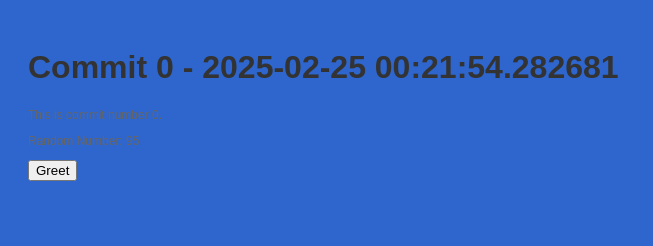
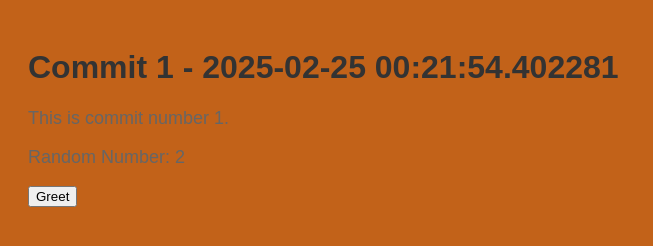
Before and after one commit to stiffs95/my-repo-20250225002151, a plain HTML site: page index.html in a window 1280 px wide. Shown: the whole page, without its empty margins (0-653 px from the left). Drawn offline with Linux system fonts and the light colour scheme.

Commit message:
📝 My last commit 1 (HTML, CSS, JS, or PY)

```diff
--- a/index.html
+++ b/index.html
@@ -2,13 +2,13 @@
     <!DOCTYPE html>
     <html>
     <head>
-        <title>Commit 0 - 2025-02-25 00:21:54.282681</title>
+        <title>Commit 1 - 2025-02-25 00:21:54.402281</title>
         <link rel="stylesheet" href="style.css">
     </head>
     <body>
-        <h1>Commit 0 - 2025-02-25 00:21:54.282681</h1>
-        <p>This is commit number 0.</p>
-        <p>Random Number: 95</p>
+        <h1>Commit 1 - 2025-02-25 00:21:54.402281</h1>
+        <p>This is commit number 1.</p>
+        <p>Random Number: 2</p>
         <button onclick="greet()">Greet</button>
         <script src="script.js"></script>
     </body>
--- a/script.js
+++ b/script.js
@@ -2,4 +2,4 @@
     function greet() {
         alert('Hello from commit ' + commitNumber + '!');
     }
-    var commitNumber = 0;
+    var commitNumber = 1;
--- a/style.css
+++ b/style.css
@@ -1,7 +1,7 @@
 
     body {
         font-family: Arial, sans-serif;
-        background-color: #2e66cd;
+        background-color: #c26219;
         padding: 20px;
     }
     h1 {
@@ -9,5 +9,5 @@
     }
     p {
         color: #666;
-        font-size: 12px;
+        font-size: 18px;
     }
```
